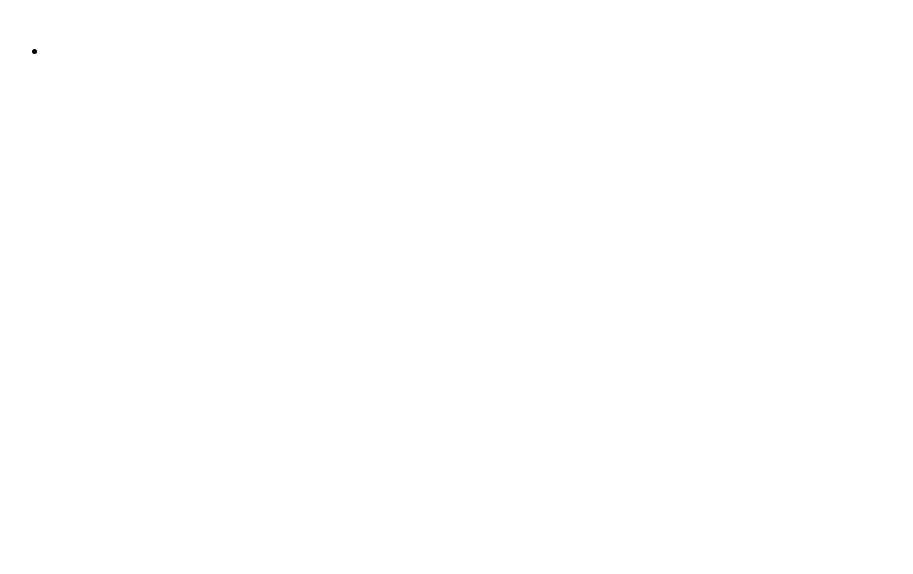
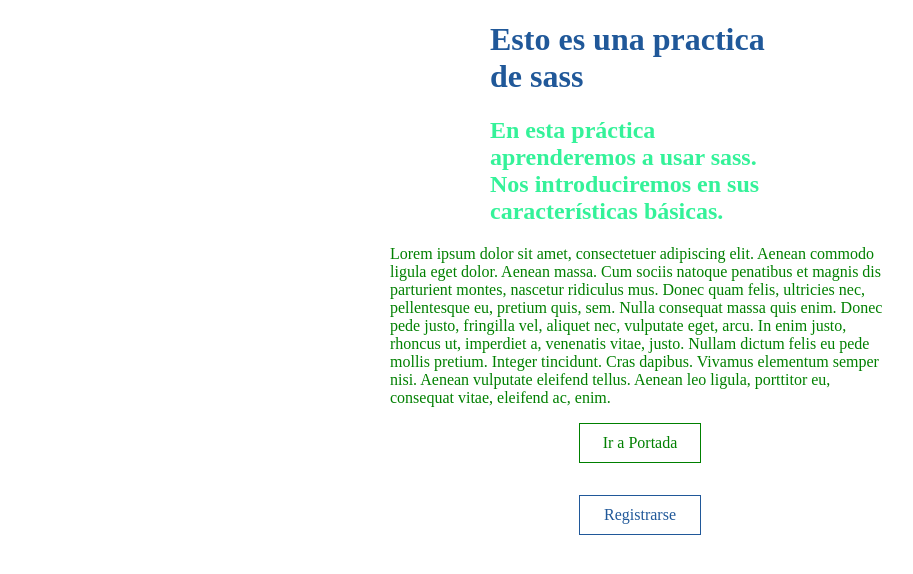
Before and after one commit to fdotlopez/blue_form, a plain HTML site: page index.html in a window 1280 px wide. Shown: the whole page, without its empty margins (0-913 px from the left). Drawn offline with Linux system fonts and the light colour scheme.

Commit message:
Extend, Variables y Mixin
Sass Tricks

```diff
--- a/index.html
+++ b/index.html
@@ -2,18 +2,25 @@
 <html>
   <head>
     <meta charset="utf-8">
-    <link rel="stylesheet" href="/css/master.css" media="screen" title="no title" charset="utf-8">
+    <link rel="stylesheet" href="css/master.css" media="screen" title="no title" charset="utf-8">
     <meta http-equiv="X-UA-Compatible" content="IE=edge,chrome=1">
     <meta name="viewport" content="width=device-width, initial-scale=1.0">
   </head>
   <body>
-    <header>
-      <img src="" alt="" />
-      <nav>
-        <ul>
-          <li></li>
-        </ul>
-      </nav>
-    </header>
+    <main>
+      <h1>Esto es una practica de sass</h1>
+      <h2>En esta práctica aprenderemos a usar sass. Nos introduciremos en sus características básicas.</h2>
+      <p>
+        Lorem ipsum dolor sit amet, consectetuer adipiscing elit. Aenean commodo ligula eget dolor.
+        Aenean massa. Cum sociis natoque penatibus et magnis dis parturient montes, nascetur ridiculus mus.
+        Donec quam felis, ultricies nec, pellentesque eu, pretium quis, sem.
+        Nulla consequat massa quis enim. Donec pede justo, fringilla vel, aliquet nec, vulputate eget, arcu.
+        In enim justo, rhoncus ut, imperdiet a, venenatis vitae, justo. Nullam dictum felis eu pede mollis pretium.
+        Integer tincidunt. Cras dapibus. Vivamus elementum semper nisi. Aenean vulputate eleifend tellus.
+        Aenean leo ligula, porttitor eu, consequat vitae, eleifend ac, enim.
+      </p>
+      <a href="#">Ir a Portada</a>
+      <a href="#">Registrarse</a>
+    </main>
   </body>
 </html>
--- a/sass/master.scss
+++ b/sass/master.scss
@@ -0,0 +1,48 @@
+$maincolor: #205899;
+$secondcolor: #34F299;
+$tercercolor: green;
+$backcolor: #f1f1f0;
+
+%centrar {
+  width: 300px;
+  display: block;
+  float: none;
+  margin-left: auto;
+  margin-right: auto;
+}
+
+@mixin boton($colorboton) {
+  width:100px;
+  text-align: center;
+  padding: 10px;
+  text-decoration: none;
+  border: 1px solid $colorboton;
+  color: $colorboton;
+}
+
+main  {
+
+  h1 {
+    @extend %centrar;
+    color: $maincolor;
+  }
+  h2 {
+    @extend %centrar;
+    color: $secondcolor;
+  }
+
+  p {
+    @extend %centrar;
+    color: $tercercolor;
+    width: 500px;
+  }
+  a:first-of-type {
+    @extend %centrar;
+    @include boton($tercercolor);
+    margin-bottom: 2rem;
+  }
+  a:last-of-type {
+    @extend %centrar;
+    @include boton($maincolor);
+  }
+}
```
Also changed, not shown: css/master.css, 1 other file.
